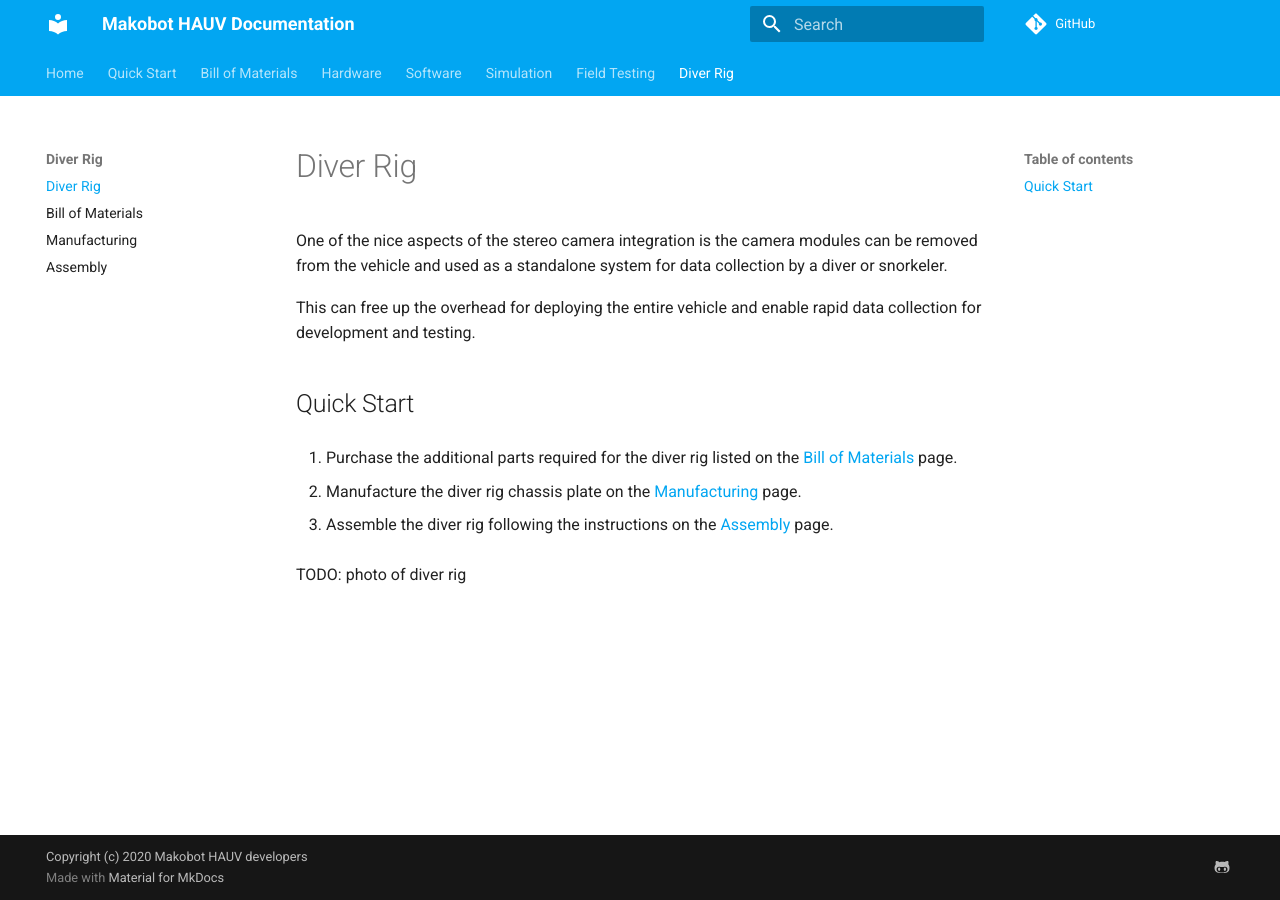
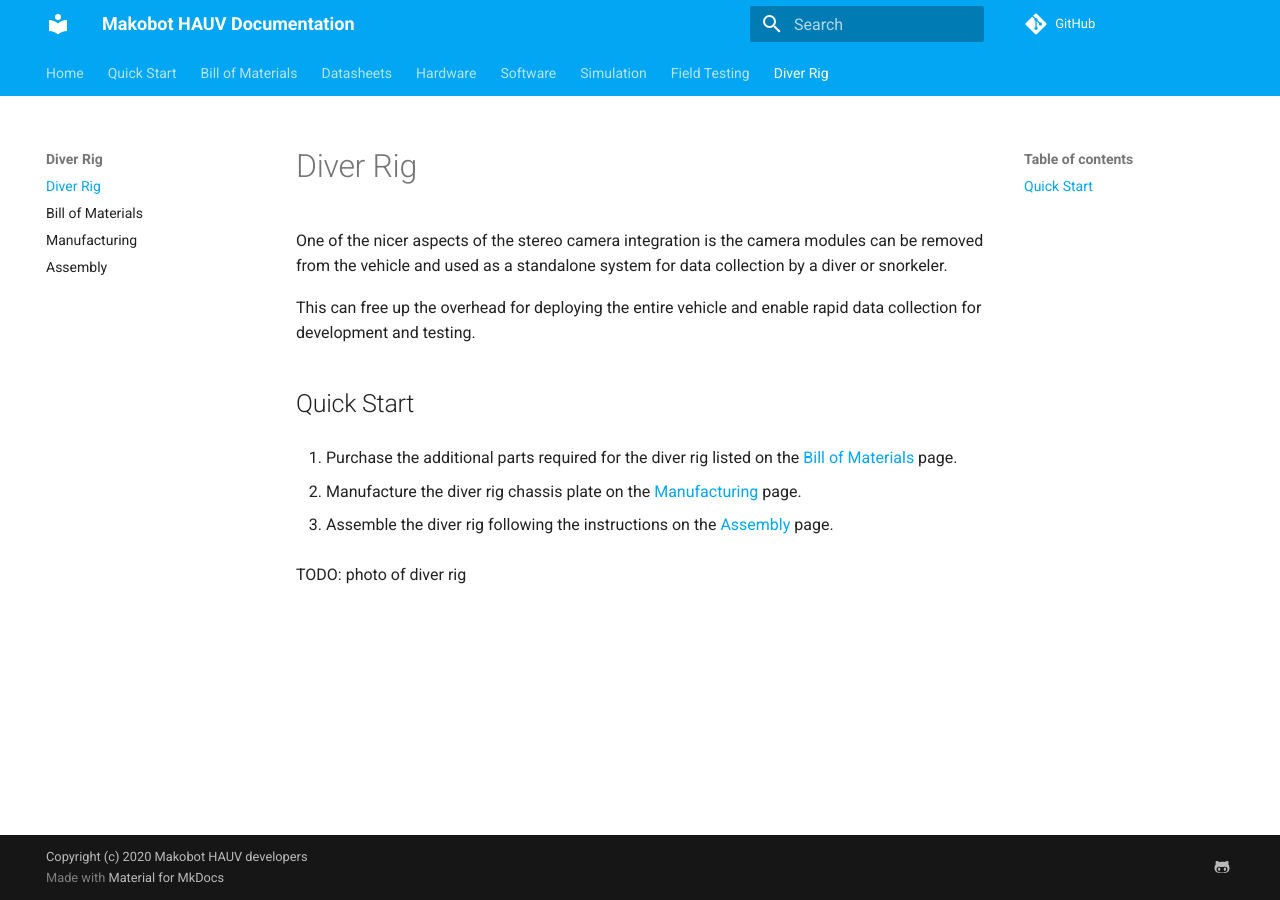
Before and after one commit to makobot-hauv/makobot-docs, an MkDocs documentation site: the page built from docs/diver-rig/diver-rig.md, in a window 1280 px wide. Built offline with MkDocs 1.6.1 and Material for MkDocs 9.7.7, drawn with Linux system fonts in a browser that asks for light colours.

Commit message:
add link to datasheets

```diff
--- a/docs/diver-rig/diver-rig.md
+++ b/docs/diver-rig/diver-rig.md
@@ -1,6 +1,6 @@
 # Diver Rig
 
-One of the nice aspects of the stereo camera integration is the camera modules can be removed from the vehicle and used as a standalone system for data collection by a diver or snorkeler.
+One of the nicer aspects of the stereo camera integration is the camera modules can be removed from the vehicle and used as a standalone system for data collection by a diver or snorkeler.
 
 This can free up the overhead for deploying the entire vehicle and enable rapid data collection for development and testing.
 
--- a/mkdocs.yml
+++ b/mkdocs.yml
@@ -26,6 +26,7 @@ nav:
     - Home: index.md
     - Quick Start: quickstart.md
     - Bill of Materials: bom.md
+    - Datasheets: datasheets.md
     - Hardware:
         - Hardware Modification: hardware/hardware_modifications.md
         - Manufacturing: hardware/manufacturing.md
```
Also changed, not shown: docs/datasheets.md (added, +3 -0 lines), 1 other file.
